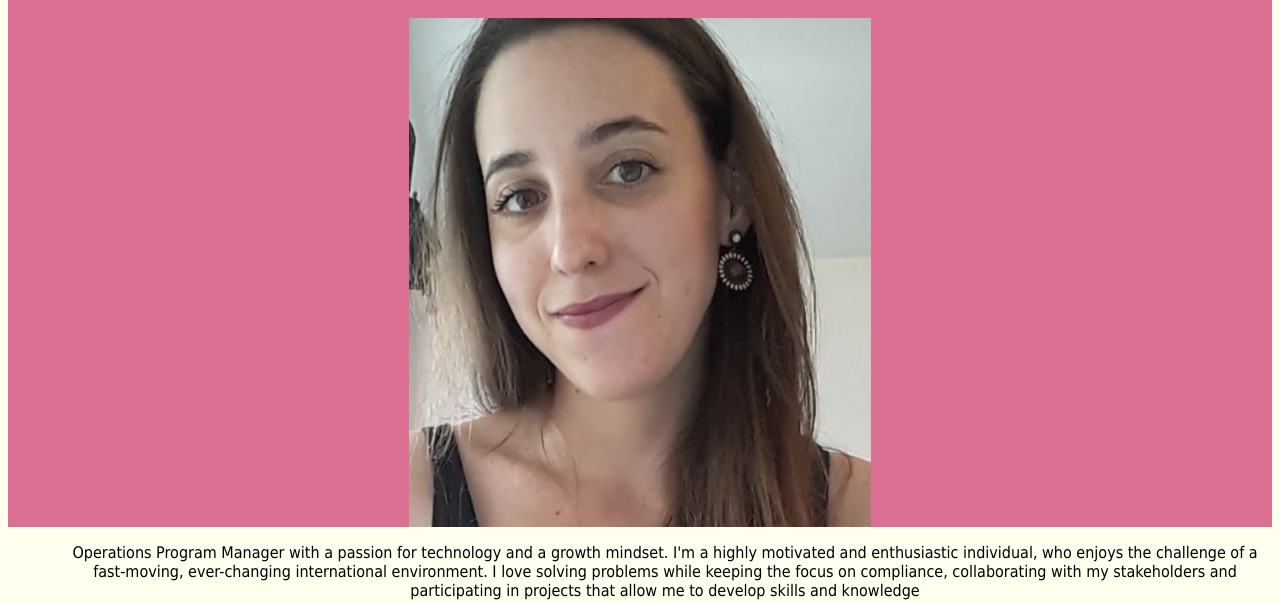
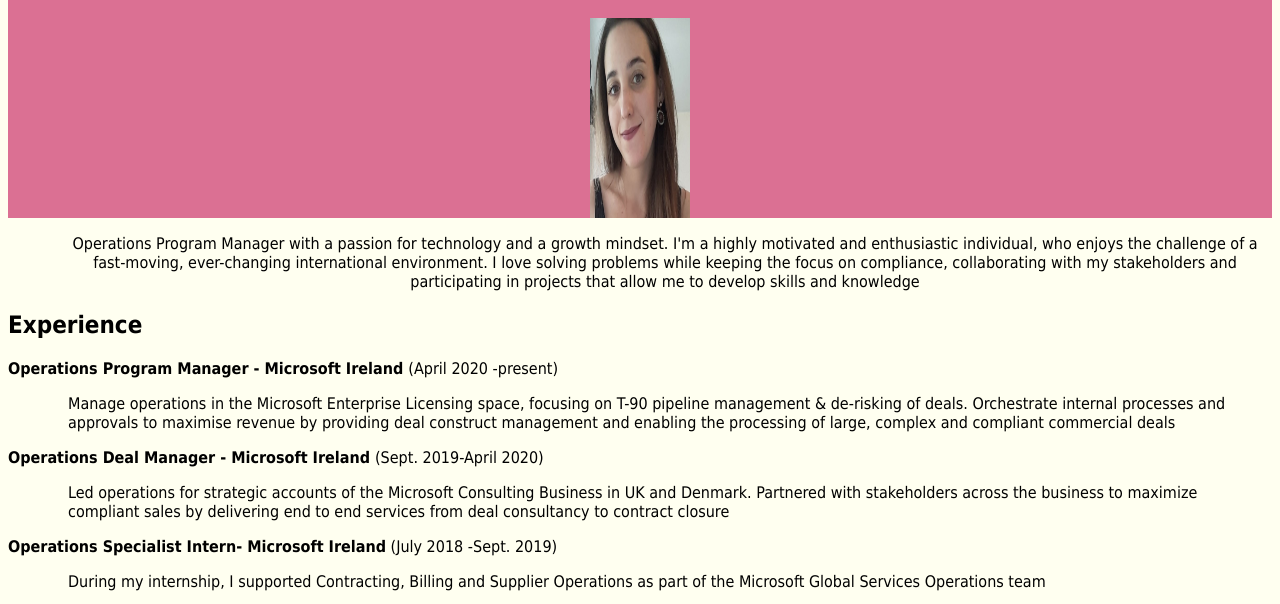
Before and after one commit to VNelena/VNelena.github.io, a plain HTML site: page index.html in a window 1280 px wide. Shown: the part 171-775 px from the top of the page. Drawn offline with Linux system fonts and the light colour scheme.

Commit message:
"changed size of picture"

```diff
--- a/index.html
+++ b/index.html
@@ -9,7 +9,7 @@
 			<h4>E-mail:elenavnicolas@gmail.com</h4>
 			<h4>Phone: 601 37 33 10</h4>
 			<h1>María Elena Vélez Nicolás </h1>
-			<img src="me.jpg" alt="pic of me">
+			<img src="me.jpg" alt="pic of me" style= width:100px;height:200px>
 
 		</div>
 		<p class="intro">Operations Program Manager with a passion for technology and a growth mindset. I'm a highly motivated and enthusiastic individual, who enjoys the challenge of a fast-moving, ever-changing international environment. I love solving problems while keeping the focus on compliance,
```
